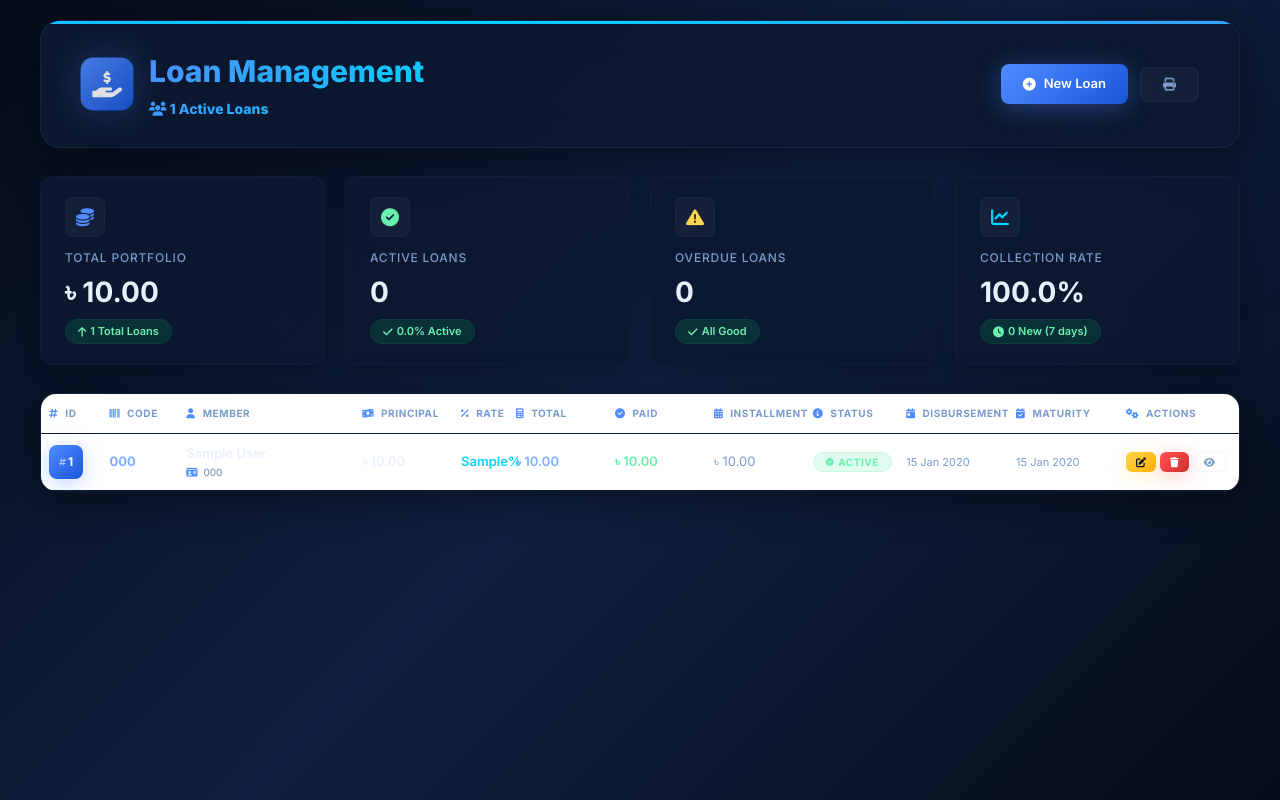
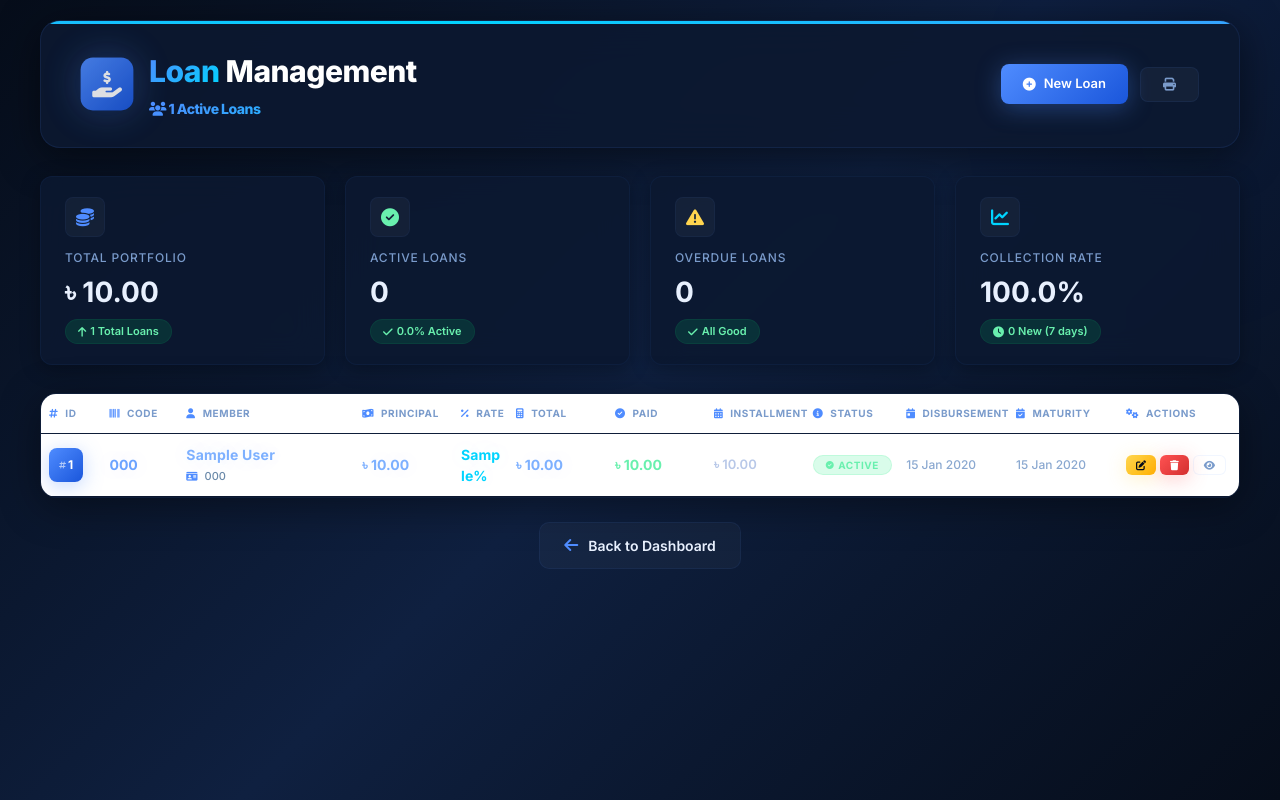
Before and after one commit to Mdmunnasardar/MicroFinance, a PHP site: page /loans/ in a window 1280 px wide. Run offline with PHP 8.4, Linux system fonts and the light colour scheme; the visitor is signed in with stand-in values (Sample User, id 1); tables that the repository leaves empty or names only in its code hold one stand-in row (values such as "Sample post").

Commit message:
feat: update loan management UI with deep blue theme, enhanced styling, and improved table layout

```diff
--- a/loans/index.php
+++ b/loans/index.php
@@ -151,6 +151,11 @@ $collection_rate = $total_amount > 0 ? ($total_paid / $total_amount) * 100 : 0;
         .header-title {
             font-size: 30px;
             font-weight: 800;
+            color: #FFFFFF;
+            letter-spacing: -0.5px;
+        }
+
+        .header-title span {
             background: linear-gradient(135deg, #4F8CFF, #00D4FF);
             -webkit-background-clip: text;
             -webkit-text-fill-color: transparent;
@@ -428,12 +433,7 @@ $collection_rate = $total_amount > 0 ? ($total_paid / $total_amount) * 100 : 0;
             padding: 10px 8px;
             vertical-align: middle;
             border: none;
-            color: #7A9BCB;
             word-wrap: break-word;
-        }
-
-        .table tbody td strong {
-            color: #E8F0FE;
         }
 
         /* ========== ID BADGE ========== */
@@ -473,27 +473,27 @@ $collection_rate = $total_amount > 0 ? ($total_paid / $total_amount) * 100 : 0;
         }
 
         .badge-success {
-            background: rgba(0, 230, 118, 0.12);
+            background: rgba(0, 230, 118, 0.15);
             color: #69F0AE;
-            border: 1px solid rgba(0, 230, 118, 0.10);
+            border: 1px solid rgba(0, 230, 118, 0.12);
         }
 
         .badge-primary {
-            background: rgba(79, 140, 255, 0.12);
+            background: rgba(79, 140, 255, 0.15);
             color: #7DB0FF;
-            border: 1px solid rgba(79, 140, 255, 0.10);
+            border: 1px solid rgba(79, 140, 255, 0.12);
         }
 
         .badge-danger {
-            background: rgba(255, 82, 82, 0.12);
+            background: rgba(255, 82, 82, 0.15);
             color: #FF8A80;
-            border: 1px solid rgba(255, 82, 82, 0.10);
+            border: 1px solid rgba(255, 82, 82, 0.12);
         }
 
         .badge-warning {
-            background: rgba(255, 213, 79, 0.12);
+            background: rgba(255, 213, 79, 0.15);
             color: #FFD54F;
-            border: 1px solid rgba(255, 213, 79, 0.10);
+            border: 1px solid rgba(255, 213, 79, 0.12);
         }
 
         .badge-dark {
@@ -502,25 +502,130 @@ $collection_rate = $total_amount > 0 ? ($total_paid / $total_amount) * 100 : 0;
             border: 1px solid rgba(79, 140, 255, 0.06);
         }
 
-        /* ========== MEMBER COLUMN ========== */
+        /* ========== MEMBER COLUMN - BLUE COLOR ========== */
         .member-name {
-            font-weight: 600;
-            color: #E8F0FE;
-            font-size: 13px;
+            font-weight: 700;
+            color: #7DB0FF !important;
+            font-size: 14px;
             display: block;
+            text-shadow: 0 0 20px rgba(79, 140, 255, 0.15);
+            letter-spacing: 0.2px;
         }
 
         .member-code {
-            font-size: 10px;
+            font-size: 11px;
             color: #6B8AAA;
             display: block;
-            margin-top: 1px;
+            margin-top: 2px;
+            font-weight: 500;
         }
 
         .member-code i {
             color: #4F8CFF;
-            margin-right: 3px;
+            margin-right: 4px;
             font-size: 10px;
+        }
+
+        /* ========== TABLE CELL COLORS - DEEP & VISUAL ========== */
+        /* ID Column */
+        .table tbody td:first-child {
+            color: #7DB0FF !important;
+            font-weight: 800;
+        }
+
+        /* CODE Column */
+        .table tbody td:nth-child(2) {
+            color: #6BA3FF !important;
+            font-weight: 700;
+            font-size: 14px;
+            text-shadow: 0 0 30px rgba(79, 140, 255, 0.15);
+        }
+
+        /* MEMBER Name - Already set above with !important */
+
+        /* PRINCIPAL Column - Changed to Blue */
+        .table tbody td:nth-child(4) {
+            color: #7DB0FF !important;
+            font-weight: 700;
+            font-size: 14px;
+            text-shadow: 0 0 20px rgba(79, 140, 255, 0.1);
+        }
+
+        /* RATE Column */
+        .table tbody td:nth-child(5) {
+            color: #00D4FF !important;
+            font-weight: 700;
+            font-size: 14px;
+            text-shadow: 0 0 30px rgba(0, 212, 255, 0.15);
+        }
+
+        /* TOTAL Column */
+        .table tbody td:nth-child(6) {
+            color: #7DB0FF !important;
+            font-weight: 700;
+            font-size: 14px;
+            text-shadow: 0 0 30px rgba(79, 140, 255, 0.15);
+        }
+
+        /* PAID Column */
+        .table tbody td:nth-child(7) {
+            color: #69F0AE !important;
+            font-weight: 700;
+            font-size: 14px;
+            text-shadow: 0 0 30px rgba(0, 230, 118, 0.1);
+        }
+
+        /* INSTALLMENT Column */
+        .table tbody td:nth-child(8) {
+            color: #B8C8E8 !important;
+            font-weight: 600;
+        }
+
+        /* DISBURSEMENT & MATURITY Columns */
+        .table tbody td:nth-child(10),
+        .table tbody td:nth-child(11) {
+            color: #8AA8D0 !important;
+            font-size: 12px;
+            font-weight: 500;
+        }
+
+        /* ========== BACK BUTTON ========== */
+        .back-button {
+            display: inline-flex;
+            align-items: center;
+            gap: 10px;
+            color: #7A9BCB;
+            text-decoration: none;
+            font-weight: 500;
+            font-size: 14px;
+            transition: all 0.3s ease;
+            padding: 12px 24px;
+            border-radius: 10px;
+            background: rgba(255, 255, 255, 0.03);
+            border: 1px solid rgba(79, 140, 255, 0.08);
+        }
+
+        .back-button:hover {
+            color: #7DB0FF;
+            background: rgba(79, 140, 255, 0.06);
+            transform: translateX(-6px);
+            border-color: rgba(79, 140, 255, 0.15);
+            box-shadow: 0 0 30px rgba(79, 140, 255, 0.08);
+        }
+
+        .back-button i {
+            font-size: 16px;
+            color: #4F8CFF;
+            transition: all 0.3s ease;
+        }
+
+        .back-button:hover i {
+            transform: translateX(-4px) scale(1.1);
+        }
+
+        .back-button .text {
+            color: #E8F0FE;
+            font-weight: 600;
         }
 
         /* Floating Orbs */
@@ -578,37 +683,7 @@ $collection_rate = $total_amount > 0 ? ($total_paid / $total_amount) * 100 : 0;
         .stat-card { animation: slideUp 0.8s ease 0.1s both; }
         .table-wrapper { animation: slideUp 0.8s ease 0.2s both; }
         .table tbody tr { animation: slideUp 0.5s ease both; }
-
-        /* ========== TABLE CELL COLORS ========== */
-        .table tbody td:first-child strong {
-            color: #7DB0FF !important;
-            font-weight: 800;
-        }
-
-        .table tbody td:nth-child(2) {
-            color: #7DB0FF !important;
-            font-weight: 700;
-        }
-
-        .table tbody td:nth-child(4) {
-            color: #E8F0FE !important;
-            font-weight: 600;
-        }
-
-        .table tbody td:nth-child(5) {
-            color: #00D4FF !important;
-            font-weight: 600;
-        }
-
-        .table tbody td:nth-child(6) {
-            color: #7DB0FF !important;
-            font-weight: 600;
-        }
-
-        .table tbody td:nth-child(7) {
-            color: #69F0AE !important;
-            font-weight: 600;
-        }
+        .back-button { animation: slideUp 0.8s ease 0.3s both; }
 
         /* Responsive */
         @media (max-width: 768px) {
@@ -694,7 +771,7 @@ $collection_rate = $total_amount > 0 ? ($total_paid / $total_amount) * 100 : 0;
         </div>
         <div>
             <div class="header-title">
-                Loan Management
+                <span>Loan</span> Management
                 <span class="header-subtitle">
                     <i class="fas fa-users"></i> <?php echo $total_loans; ?> Active Loans
                 </span>
@@ -788,11 +865,9 @@ $collection_rate = $total_amount > 0 ? ($total_paid / $total_amount) * 100 : 0;
                             </td>
 
                             <!-- CODE -->
-                            <td style="font-weight: 700; font-size: 13px;">
-                                <?php echo $row['loan_code']; ?>
-                            </td>
+                            <td><?php echo $row['loan_code']; ?></td>
 
-                            <!-- MEMBER - FIXED: Name and code properly separated -->
+                            <!-- MEMBER - Name now in Blue -->
                             <td>
                                 <div style="display: flex; flex-direction: column; gap: 1px;">
                                     <span class="member-name"><?php echo $row['full_name']; ?></span>
@@ -802,30 +877,20 @@ $collection_rate = $total_amount > 0 ? ($total_paid / $total_amount) * 100 : 0;
                                 </div>
                             </td>
 
-                            <!-- PRINCIPAL -->
-                            <td style="font-weight: 600; white-space: nowrap;">
-                                ৳ <?php echo number_format($row['principal_amount'], 2); ?>
-                            </td>
+                            <!-- PRINCIPAL - Now in Blue -->
+                            <td>৳ <?php echo number_format($row['principal_amount'], 2); ?></td>
 
                             <!-- RATE -->
-                            <td style="font-weight: 600; white-space: nowrap;">
-                                <?php echo $row['interest_rate']; ?>%
-                            </td>
+                            <td><?php echo $row['interest_rate']; ?>%</td>
 
                             <!-- TOTAL -->
-                            <td style="font-weight: 600; white-space: nowrap;">
-                                ৳ <?php echo number_format($row['total_payable'], 2); ?>
-                            </td>
+                            <td>৳ <?php echo number_format($row['total_payable'], 2); ?></td>
 
                             <!-- PAID -->
-                            <td style="font-weight: 600; white-space: nowrap;">
-                                ৳ <?php echo number_format($row['total_paid'], 2); ?>
-                            </td>
+                            <td>৳ <?php echo number_format($row['total_paid'], 2); ?></td>
 
                             <!-- INSTALLMENT -->
-                            <td style="white-space: nowrap;">
-                                ৳ <?php echo number_format($row['installment_amount'], 2); ?>
-                            </td>
+                            <td>৳ <?php echo number_format($row['installment_amount'], 2); ?></td>
 
                             <!-- STATUS -->
                             <td>
@@ -845,14 +910,10 @@ $collection_rate = $total_amount > 0 ? ($total_paid / $total_amount) * 100 : 0;
                             </td>
 
                             <!-- DISBURSEMENT -->
-                            <td style="font-size: 11px; white-space: nowrap;">
-                                <?php echo date('d M Y', strtotime($row['disbursement_date'])); ?>
-                            </td>
+                            <td><?php echo date('d M Y', strtotime($row['disbursement_date'])); ?></td>
 
                             <!-- MATURITY -->
-                            <td style="font-size: 11px; white-space: nowrap;">
-                                <?php echo date('d M Y', strtotime($row['maturity_date'])); ?>
-                            </td>
+                            <td><?php echo date('d M Y', strtotime($row['maturity_date'])); ?></td>
 
                             <!-- ACTIONS -->
                             <td>
@@ -887,6 +948,14 @@ $collection_rate = $total_amount > 0 ? ($total_paid / $total_amount) * 100 : 0;
     </div>
 </div>
 
+<!-- Back Button -->
+<div style="margin-top: 24px; text-align: center;">
+    <a href="../dashboard.php" class="back-button">
+        <i class="fas fa-arrow-left"></i>
+        <span class="text">Back to Dashboard</span>
+    </a>
+</div>
+
 </div>
 
 <script src="https://cdn.jsdelivr.net/npm/bootstrap@5.3.0/dist/js/bootstrap.bundle.min.js"></script>
```
Also changed, not shown: other parts of loans/index.php (+17 -15 lines).
